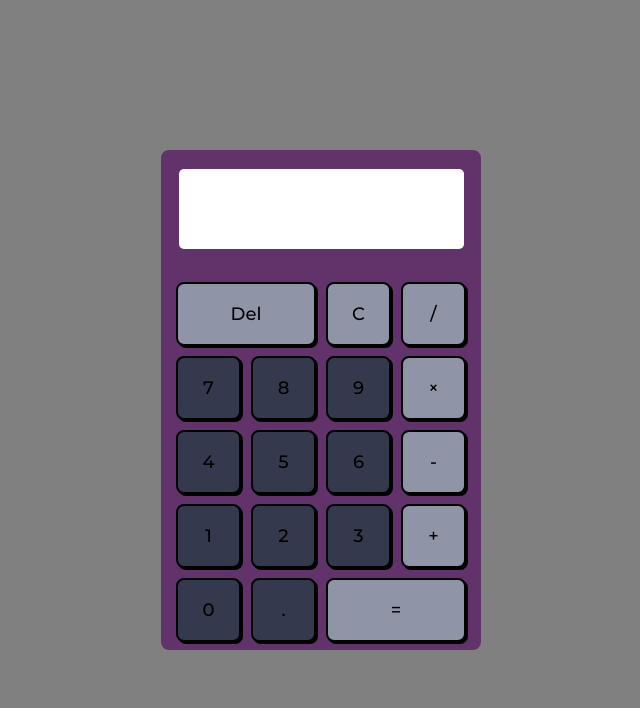
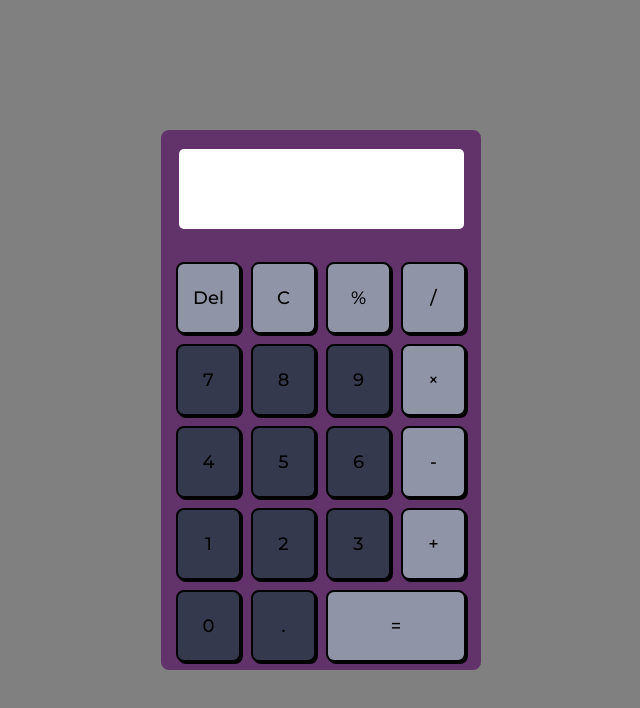
Before and after one commit to Phusse/My-React-App, a React (Create React App) app: page / in a window 1280 px wide. Shown: the top 708 px of the page, without its empty margins (319-959 px from the left). Built offline with nearby package versions, Linux system fonts and the light colour scheme.

Commit message:
2 files modified

```diff
--- a/App.tsx
+++ b/App.tsx
@@ -3,21 +3,21 @@ import './style.css';
 import React, { useState } from 'react';
 
 const App = () => {
-  const [result, setFResult] = useState("")
+  const [solution, setFResult] = useState("")
 
   const clickAction = (e) => {
-       setFResult(result.concat(e.target.name));
+       setFResult(solution.concat(e.target.name));
   }
   const clear = () => {
       setFResult("")
   }
 
   const undo = () =>{
-      setFResult(result.slice(0, - 1));
+      setFResult(solution.slice(0, - 1));
   }
   const solve = () => {
     try{
-      setFResult(eval(result).toString());
+      setFResult(eval(solution).toString());
     }
     catch(err){
       setFResult("Syntaxx Error!")
@@ -28,11 +28,12 @@ const App = () => {
       <p>My Calculator App</p>
       <div className="container">
          <form>
-           <input className="MyInput" type="text" value={result} />
+           <input className="MyInput" type="text" value={solution} />
          </form>
          <div className="keys">
           <button className="operators" onClick={clear} id="clear">Del</button>
           <button className="operators" onClick={undo} id="undo">C</button>
+          <button className="operators" name="%" onClick={clickAction}>%</button>
           <button className="operators" name="/" onClick={clickAction}>/</button>
           <button name="7" onClick={clickAction}>7</button>
           <button name="8" onClick={clickAction}>8</button>
--- a/style.css
+++ b/style.css
@@ -1,21 +1,21 @@
 @import url('https://fonts.googleapis.com/css2?family=Montserrat:ital,wght@0,500;1,500&family=Poppins:wght@300&display=swap');
-*{
+* {
   font-size: 18px;
   font-family: 'Montserrat';
 }
-body{
+body {
   display: flex;
   justify-content: center;
   align-items: center;
   background-color: rgb(128, 128, 128);
 }
-p{
+p {
   color: white;
   text-align: center;
   font-size: 30px;
   font-weight: 900;
 }
-.container{
+.container {
   background-color: #62336b;
   top: 50%;
   left: 50%;
@@ -23,18 +23,18 @@ p{
   transform: translate(-50%, -50%);
   margin: 0 auto;
   width: 300px;
-  height: 60vh;
+  height: 65vh;
   text-align: center;
   border: 10px solid #62336b;
   border-radius: 8px;
 }
-.keys{
-  display:  grid;
+.keys {
+  display: grid;
   grid-template-columns: repeat(4, 1fr);
   grid-auto-rows: minmax(60px, auto);
 }
 
-input[type="text"] {
+input[type='text'] {
   text-align: right;
   font-size: 25px;
   font-weight: 900;
@@ -44,23 +44,26 @@ input[type="text"] {
   margin-top: 9px;
   margin-bottom: 10px;
   color: black;
-   border-radius: 5px;
+  border-radius: 5px;
   border: 0px;
 }
-input:focus,input:active,button:focus,button:active{
+input:focus,
+input:active,
+button:focus,
+button:active {
   outline: none;
 }
-#equal-to{
+#equal-to {
   grid-column: 3/5;
   grid-row: 5;
 }
-#clear{
-    grid-column: 1/3;
-    grid-row: 1;
+#clear {
+  /* grid-column: 1/3; */
+  grid-row: 1;
 }
-button{
+button {
   margin: 5px;
-  height: 8vh;
+  height: 9vh;
   border-radius: 8px;
   cursor: pointer;
   background-color: #35394e;
@@ -69,6 +72,6 @@ button{
   font-weight: 500;
 }
 
-.operators{
+.operators {
   background-color: #9094a7;
 }
```
